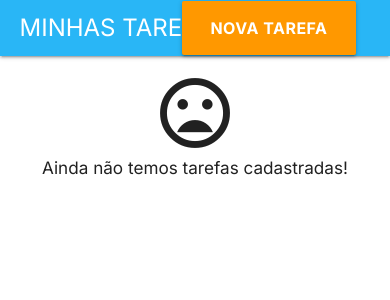
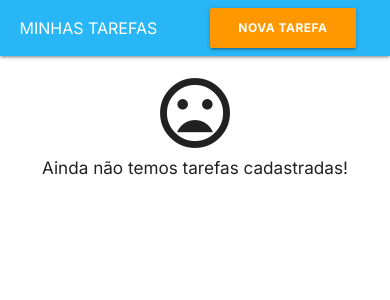
Before and after one commit to pedrosezar/gerenciador-de-tarefas, an Angular app: page /tarefas in a window 390 px wide. Shown: the top 300 px of the page. Built offline with nearby package versions, Linux system fonts and the light colour scheme; data requests are answered from the project's data file.

Commit message:
feature complete project

```diff
--- a/package.json
+++ b/package.json
@@ -5,8 +5,6 @@
     "ng": "ng",
     "start": "ng serve",
     "build": "ng build --base-href=/gerenciador-de-tarefas/",
-    "ghpages": "angular-cli-ghpages --dir=dist/gerenciador-de-tarefas --repo=https://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@github.com/pedrosezar/gerenciador-de-tarefas.git --name=pedrosezar --email=pedrosezar@gmail.com",
-    "deploy": "npm run build & npm run ghpages",
     "watch": "ng build --watch --configuration development",
     "test": "ng test",
     "json:server": "json-server --watch db.json",
--- a/src/app/header/header.component.css
+++ b/src/app/header/header.component.css
@@ -5,3 +5,14 @@ nav .container .orange {
   font-weight: bold;
   font-size: 16px;
 }
+@media (max-width: 600px) {
+  nav .container .title {
+    font-size: 16px;
+  }
+  nav .container .orange {
+    font-weight: bold;
+    font-size: 12px;
+    height: 40px;
+    line-height: 40px;
+  }
+}
--- a/src/app/table/table.component.css
+++ b/src/app/table/table.component.css
@@ -20,3 +20,18 @@ table tbody tr td.action .material-icons {
 table tbody tr td a.btn-excluir {
   margin-left: 10px;
 }
+@media (max-width: 600px) {
+  table tbody tr td,
+  table tbody tr .title-task label span {
+    font-size: 12px;
+  }
+  table tbody tr td.action {
+    margin: 0 !important;
+  }
+  table tbody tr td a.btn-editar span {
+    display: none;
+  }
+  table tbody tr td a.btn-excluir span {
+    display: none;
+  }
+}
--- a/src/app/table/table.component.html
+++ b/src/app/table/table.component.html
@@ -34,13 +34,15 @@
       <td class="action">
         <a
           [routerLink]="['/tarefa', t.id, 'edit']"
-          class="waves-effect waves-light btn orange"
-          ><i class="material-icons left">edit</i>editar</a
+          class="waves-effect waves-light btn orange btn-editar"
+          ><i class="material-icons left">edit</i><span>editar</span></a
         >
+      </td>
+      <td class="action">
         <a
           class="waves-effect waves-light btn orange btn-excluir"
           (click)="onDelete(t.id!)"
-          ><i class="material-icons left">delete</i>EXCLUIR</a
+          ><i class="material-icons left">delete</i><span>excluir</span></a
         >
       </td>
     </tr>
--- a/src/index.html
+++ b/src/index.html
@@ -2,7 +2,7 @@
 <html lang="pt-br">
   <head>
     <meta http-equiv="Content-Type" content="text/html; charset=UTF-8" />
-    <title>Gerenciador de Tarefas</title>
+    <title>Gerenciador de tarefas</title>
     <base href="/" />
     <meta
       name="viewport"
```
Also changed, not shown: db.json (line endings or trailing spaces), 1 other file (tests, documents, lock files or other folders).
